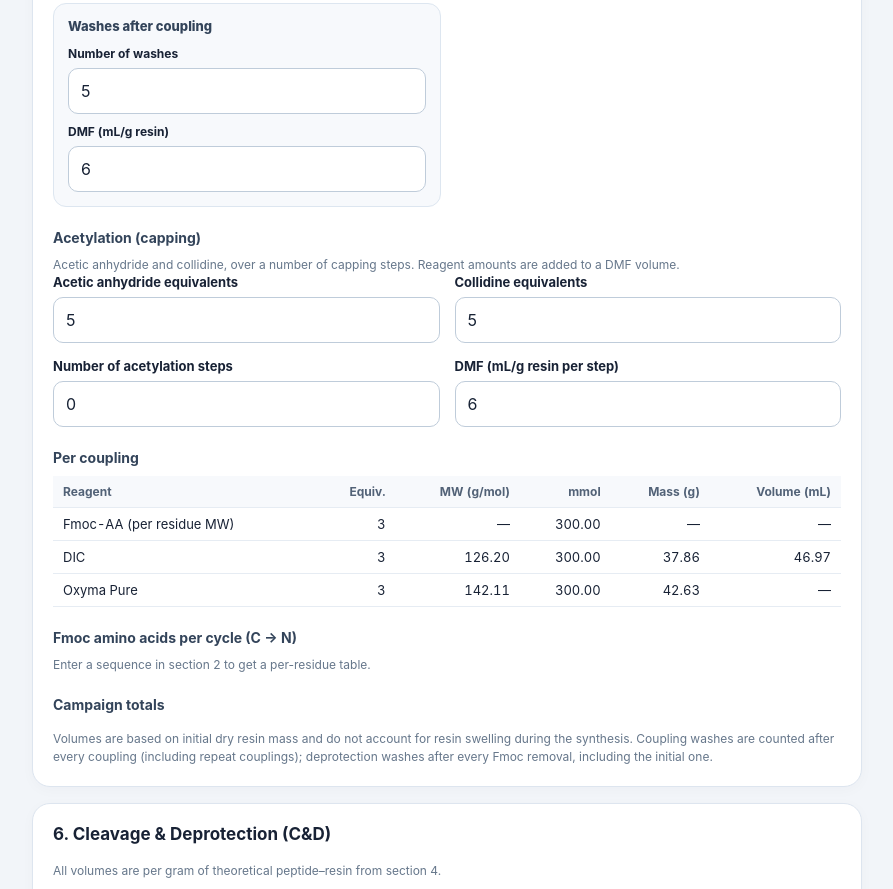
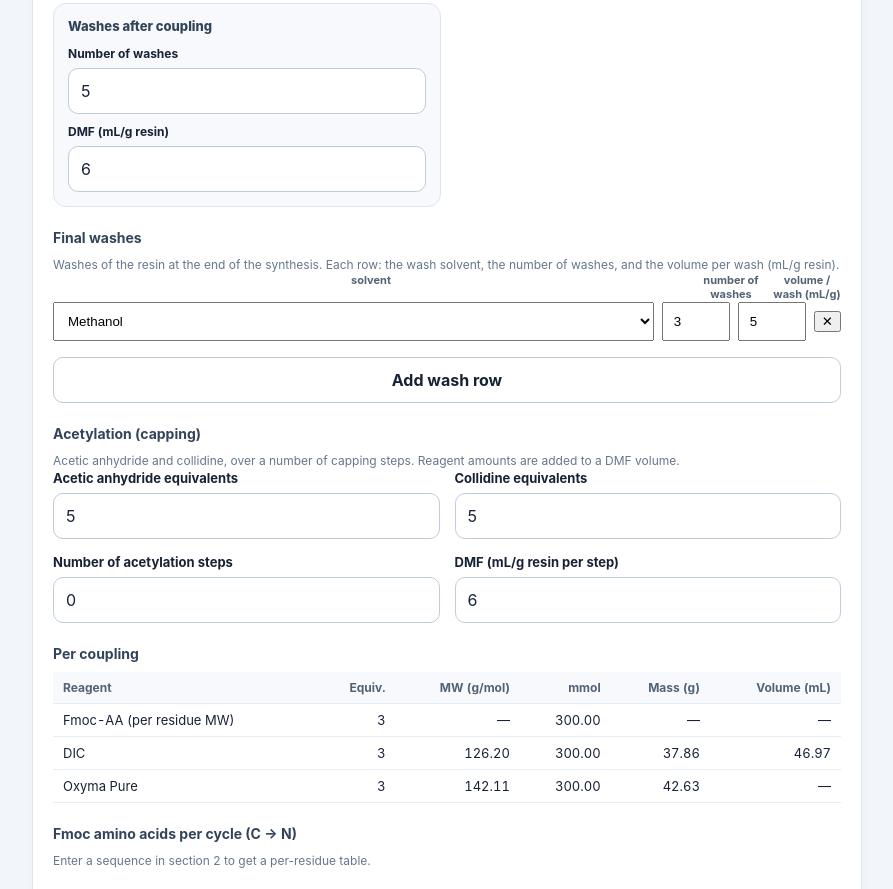
Before and after one commit to abedassadi-wq/SPPS-calculator-, a plain HTML site: page index.html in a window 1280 px wide. Shown: the part 2909-3798 px from the top of the page, without its empty margins (193-1086 px from the left). Drawn offline with Linux system fonts and the light colour scheme.

Commit message:
v10.1: final washes step in section 5
After "Washes after coupling", a "Final washes" block: one or more rows,
each with a wash solvent (DMF, methanol, ethanol, IPA, MTBE), the number
of washes, and the volume per wash (mL/g resin). Amounts are aggregated
per solvent into the campaign totals and the materials summary. Added IPA
density for costing.

Co-Authored-By: Claude Opus 4.8 <noreply@anthropic.com>
Claude-Session: https://claude.ai/code/session_01DGeA3aA6wXJgY9JfUL7EMP

```diff
--- a/app.js
+++ b/app.js
@@ -41,6 +41,9 @@
   ];
   const DEFAULT_ANTIWASHES = [
     { pctA: '70', pctB: '30', washes: '4', volumesPerWash: '4' }
+  ];
+  const DEFAULT_FINAL_WASHES = [
+    { solvent: 'Methanol', washes: '3', vol: '5' }
   ];
   const MB_FIELDS = ['loading', 'protectedMW', 'freeMW', 'correction', 'yieldPct', 'scale', 'mass'];
   const SEQ_FIELDS = ['sequence', 'nTerm', 'cTerm', 'nFmoc'];
@@ -217,7 +220,7 @@
 
   /* ---------- state snapshot ---------- */
   function snapshot() {
-    const snap = { mode, reagentEqs: currentReagentEqs(), customResidues: readCustom(), scavengers: readScavengers(), antisolvents: readAntisolvents(), antiWashes: readAntiWashes(), cycSolvents: readCycSolvents() };
+    const snap = { mode, reagentEqs: currentReagentEqs(), customResidues: readCustom(), scavengers: readScavengers(), antisolvents: readAntisolvents(), antiWashes: readAntiWashes(), cycSolvents: readCycSolvents(), finalWashes: readFinalWashes() };
     STATE_FIELDS.forEach(id => { snap[id] = getField(id); });
     return snap;
   }
@@ -233,6 +236,7 @@
     renderAntisolvents(snap.antisolvents || DEFAULT_ANTISOLVENTS);
     renderCycSolvents(snap.cycSolvents || DEFAULT_CYC_SOLVENTS);
     renderAntiWashes(snap.antiWashes || DEFAULT_ANTIWASHES);
+    renderFinalWashes(snap.finalWashes || DEFAULT_FINAL_WASHES);
     if (!C.COUPLING_SYSTEMS[get('system').value]) setField('system', DEFAULTS.system);
     renderReagentEqs(snap.reagentEqs);
     setMode(snap.mode === 'mass' ? 'mass' : 'scale', false, false);
@@ -415,9 +419,11 @@
       scale: last.scale, resinMass: last.mass, residues: seqResidues, residueCount, aaEq, reagents,
       skipFirst: get('skipFirst').checked,
       swellVol: nums[0], swellTimes: nums[1], coupleVol: nums[2], deprotVol: nums[3], deprots: nums[4],
-      washesCouple: nums[5], washCoupleVol: nums[6], washesDeprot: nums[7], washDeprotVol: nums[8]
+      washesCouple: nums[5], washCoupleVol: nums[6], washesDeprot: nums[7], washDeprotVol: nums[8],
+      finalWashes: finalWashList()
     });
     lastPlan = plan;
+    get('finalWashHead').innerHTML = ['<span class="wide">' + esc(t('fwSolvent')) + '</span>', '<span>' + esc(t('awWashes')) + '</span>', '<span>' + esc(t('fwVolCol')) + '</span>'].join('');
 
     const aaMmol = last.scale * aaEq;
     get('perCouplingTable').innerHTML = table(
@@ -445,6 +451,7 @@
       rows.push([t('totalSwell'), { text: vol(plan.swellDMF), num: true }]);
       rows.push([t('totalCouple'), { text: vol(plan.coupleDMF), num: true }]);
       rows.push([t('totalWashCouple'), { text: vol(plan.washCoupleDMF), num: true }]);
+      Object.keys(plan.finalWashes.byName).forEach(name => { if (plan.finalWashes.byName[name] > 0) rows.push([name + ' (' + t('finalWashLabel') + ')', { text: vol(plan.finalWashes.byName[name]), num: true }]); });
       rows.push([t('totalWashDeprot'), { text: vol(plan.washDeprotDMF), num: true }]);
       rows.push([t('totalPip'), { text: vol(plan.piperidineSolution), num: true }]);
       rows.push([t('totalPipNeat'), { text: vol(plan.piperidine), num: true }]);
@@ -609,6 +616,47 @@
       name: row.querySelector('[data-k=name]').value,
       manual: row.querySelector('[data-k=manual]').value,
       pct: row.querySelector('[data-k=pct]').value
+    }));
+  }
+  function finalWashRow(w) {
+    const row = document.createElement('div');
+    row.className = 'cd-row';
+    const sel = document.createElement('select');
+    sel.dataset.k = 'solvent';
+    sel.add(new Option('—', ''));
+    C.FINAL_WASH_SOLVENTS.forEach(nm => sel.add(new Option(nm, nm)));
+    sel.value = [...sel.options].some(o => o.value === w.solvent) ? w.solvent : '';
+    const mk = (k, ph, val) => {
+      const i = document.createElement('input');
+      i.type = 'number'; i.min = '0'; i.step = 'any'; i.inputMode = 'decimal';
+      i.dataset.k = k; i.placeholder = ph; i.value = val == null ? '' : val;
+      i.addEventListener('input', calculate);
+      return i;
+    };
+    sel.addEventListener('change', calculate);
+    const rm = document.createElement('button');
+    rm.type = 'button'; rm.className = 'no-print'; rm.textContent = '\u2715';
+    rm.setAttribute('aria-label', t('removeCustom'));
+    rm.addEventListener('click', () => { row.remove(); calculate(); });
+    row.append(sel, mk('fwWashes', '#', w.washes), mk('fwVol', 'vol', w.vol), rm);
+    return row;
+  }
+  function renderFinalWashes(list) {
+    const box = get('finalWashes'); box.textContent = '';
+    (list || []).forEach(w => box.appendChild(finalWashRow(w)));
+  }
+  function readFinalWashes() {
+    return [...document.querySelectorAll('#finalWashes .cd-row')].map(row => ({
+      solvent: row.querySelector('[data-k=solvent]').value,
+      washes: row.querySelector('[data-k=fwWashes]').value,
+      vol: row.querySelector('[data-k=fwVol]').value
+    }));
+  }
+  function finalWashList() {
+    return readFinalWashes().map(w => ({
+      solvent: w.solvent,
+      washes: w.washes === '' ? 0 : Number(w.washes),
+      vol: w.vol === '' ? 0 : Number(w.vol)
     }));
   }
   function antiWashRow(w) {
@@ -826,6 +874,7 @@
       lastPlan.reagentTotals.forEach(r => { if (Number.isFinite(r.mL)) add(r.name, r.mL, 'mL'); else add(r.name, r.grams, 'g'); });
       add(t('matDMF'), lastPlan.totalDMF, 'mL');
       add(t('matPiperidine'), lastPlan.piperidine, 'mL');
+      Object.keys(lastPlan.finalWashes.byName).forEach(name => add(name, lastPlan.finalWashes.byName[name], 'mL'));
     }
     if (lastCleavage) {
       lastCleavage.components.forEach(c => add(c.name, c.amount, c.unit));
@@ -988,6 +1037,7 @@
     renderAntisolvents(DEFAULT_ANTISOLVENTS);
     renderCycSolvents(DEFAULT_CYC_SOLVENTS);
     renderAntiWashes(DEFAULT_ANTIWASHES);
+    renderFinalWashes(DEFAULT_FINAL_WASHES);
   }
   function reset() {
     applyDefaults();
@@ -1031,6 +1081,11 @@
     get('cycSolvents').appendChild(row);
     row.querySelector('select').focus();
   });
+  get('addFinalWash').addEventListener('click', () => {
+    const row = finalWashRow({ solvent: 'DMF', washes: '3', vol: '5' });
+    get('finalWashes').appendChild(row);
+    row.querySelector('select').focus();
+  });
   get('reset').addEventListener('click', reset);
   get('print').addEventListener('click', () => window.print());
   get('copy').addEventListener('click', copyResults);
--- a/calc.js
+++ b/calc.js
@@ -9,7 +9,7 @@
 })(typeof self !== 'undefined' ? self : this, function () {
   'use strict';
 
-  const APP_VERSION = '10.0';
+  const APP_VERSION = '10.1';
 
   // Average masses (g/mol)
   const H2O = 18.0153;
@@ -293,6 +293,17 @@
     const washCoupleDMF = o.resinMass * o.washCoupleVol * o.washesCouple * couplings;
     const washDeprotDMF = o.resinMass * o.washDeprotVol * o.washesDeprot * deprotCycles;
     const washDMF = washCoupleDMF + washDeprotDMF;
+
+    // Final washes of the resin, one or more rows, each with its own solvent, number of washes
+    // and volume per wash (× resin mass). Aggregated per solvent.
+    const fwByName = {};
+    const fwRows = (o.finalWashes || []).filter(w => w.solvent && w.washes > 0 && w.vol > 0).map(w => {
+      const volume = o.resinMass * w.vol * w.washes;
+      fwByName[w.solvent] = (fwByName[w.solvent] || 0) + volume;
+      return { solvent: w.solvent, washes: w.washes, vol: w.vol, volume };
+    });
+    const finalWashes = { rows: fwRows, byName: fwByName, total: fwRows.reduce((s, w) => s + w.volume, 0) };
+
     return {
       nRes,
       couplings,
@@ -309,6 +320,7 @@
       washCoupleDMF,
       washDeprotDMF,
       washDMF,
+      finalWashes,
       totalDMF: swellDMF + coupleDMF + washDMF + piperidineSolution * 0.8
     };
   }
@@ -430,8 +442,10 @@
     'tis': 0.773, 'dms': 0.846, 'h2o': 1.0, 'h₂o': 1.0, 'water': 1.0,
     'thioanisole': 1.058, 'edt': 1.123,
     'mtbe': 0.740, 'cold mtbe': 0.740, 'heptane': 0.684, 'diethyl ether': 0.713, 'hexane': 0.659, 'petroleum ether': 0.64,
-    'acetic anhydride': 1.080, 'acetonitrile': 0.786, 'acn': 0.786, 'ethanol': 0.789, 'methanol': 0.792, 'acetic acid': 1.049
+    'acetic anhydride': 1.080, 'acetonitrile': 0.786, 'acn': 0.786, 'ethanol': 0.789, 'methanol': 0.792, 'acetic acid': 1.049,
+    'ipa': 0.786, 'isopropanol': 0.786, '2-propanol': 0.786
   };
+  const FINAL_WASH_SOLVENTS = ['DMF', 'Methanol', 'Ethanol', 'IPA', 'MTBE'];
   const CYCLIZATION_SOLVENTS = ['Water', 'Acetonitrile', 'Ethanol', 'Methanol', 'Acetic acid'];
 
   // Normalise a material name for matching: lowercase, drop a trailing "(...)" tag, collapse spaces.
@@ -535,7 +549,7 @@
     APP_VERSION, RESINS, RESIDUES, NONSTD, PG, REAGENTS, COUPLING_SYSTEMS, SCAVENGERS, ANTISOLVENTS, DENSITY,
     constants: { H2O, NH3, HCL, FMOC, ACETYL },
     massBalance, formatNumber, decimalsFor, customIndex, parseSequence, sequenceMW, buildingBlock, reagentAmount, couplingPlan, cleavagePlan,
-    acetylationPlan, cyclizationPlan, purificationPlan, CYCLIZATION_SOLVENTS,
+    acetylationPlan, cyclizationPlan, purificationPlan, CYCLIZATION_SOLVENTS, FINAL_WASH_SOLVENTS,
     normalizeMaterial, normalizePriceUnit, densityOf, parsePrices, materialCost
   };
 });
--- a/i18n.js
+++ b/i18n.js
@@ -176,6 +176,12 @@
       precipitationVolume: 'Precipitation volume (total)',
       antiWashTitle: 'Antisolvent washes (after precipitation)',
       antiWashHint: 'One volume = the peptide–resin mass in mL (e.g. 100 g → 100 mL). Each row: the blend of the two antisolvents above, the number of washes, and the volume per wash.',
+      finalWashTitle: 'Final washes',
+      finalWashHint: 'Washes of the resin at the end of the synthesis. Each row: the wash solvent, the number of washes, and the volume per wash (mL/g resin).',
+      addFinalWash: 'Add wash row',
+      finalWashLabel: 'final washes',
+      fwSolvent: 'solvent',
+      fwVolCol: 'volume / wash (mL/g)',
       awVolumes: 'volumes / wash',
       awWashes: 'number of washes',
       addAntiWash: 'Add wash row',
--- a/index.html
+++ b/index.html
@@ -256,6 +256,14 @@
       </div>
     </div>
 
+    <h3 data-i18n="finalWashTitle">Final washes</h3>
+    <p class="hint" data-i18n="finalWashHint">Washes of the resin at the end of the synthesis. Each row: the wash solvent, the number of washes, and the volume per wash (mL/g resin).</p>
+    <div id="finalWashHead" class="cd-wash-head"></div>
+    <div id="finalWashes" class="cd-list"></div>
+    <div class="actions no-print">
+      <button type="button" id="addFinalWash" data-i18n="addFinalWash">Add wash row</button>
+    </div>
+
     <h3 data-i18n="acetylTitle">Acetylation (capping)</h3>
     <p class="hint" data-i18n="acetylHint">Acetic anhydride and collidine, over a number of capping steps. Reagent amounts are added to a DMF volume.</p>
     <div class="grid">
--- a/styles.css
+++ b/styles.css
@@ -97,6 +97,8 @@ button:disabled { opacity: .45; cursor: not-allowed; }
 .cd-list { display: grid; gap: 8px; }
 .cd-row input[data-k="pctA"], .cd-row input[data-k="pctB"], .cd-row input[data-k="washes"], .cd-row input[data-k="volumesPerWash"] { width: 68px; flex: 0 0 68px; }
 .cd-wash-head { display: flex; gap: 8px; }
+.cd-wash-head span.wide { flex: 1; min-width: 130px; }
+.cd-row input[data-k="fwWashes"], .cd-row input[data-k="fwVol"] { width: 68px; flex: 0 0 68px; }
 .cd-wash-head span { flex: 0 0 68px; width: 68px; font-size: 11px; font-weight: 700; color: #526277; text-align: center; line-height: 1.25; }
 .cd-row { display: flex; gap: 8px; align-items: center; flex-wrap: wrap; }
 .cd-row select { flex: 1; min-width: 130px; padding: 10px; }
```
Also changed, not shown: tests/calc.test.js (+15 -0 lines).
